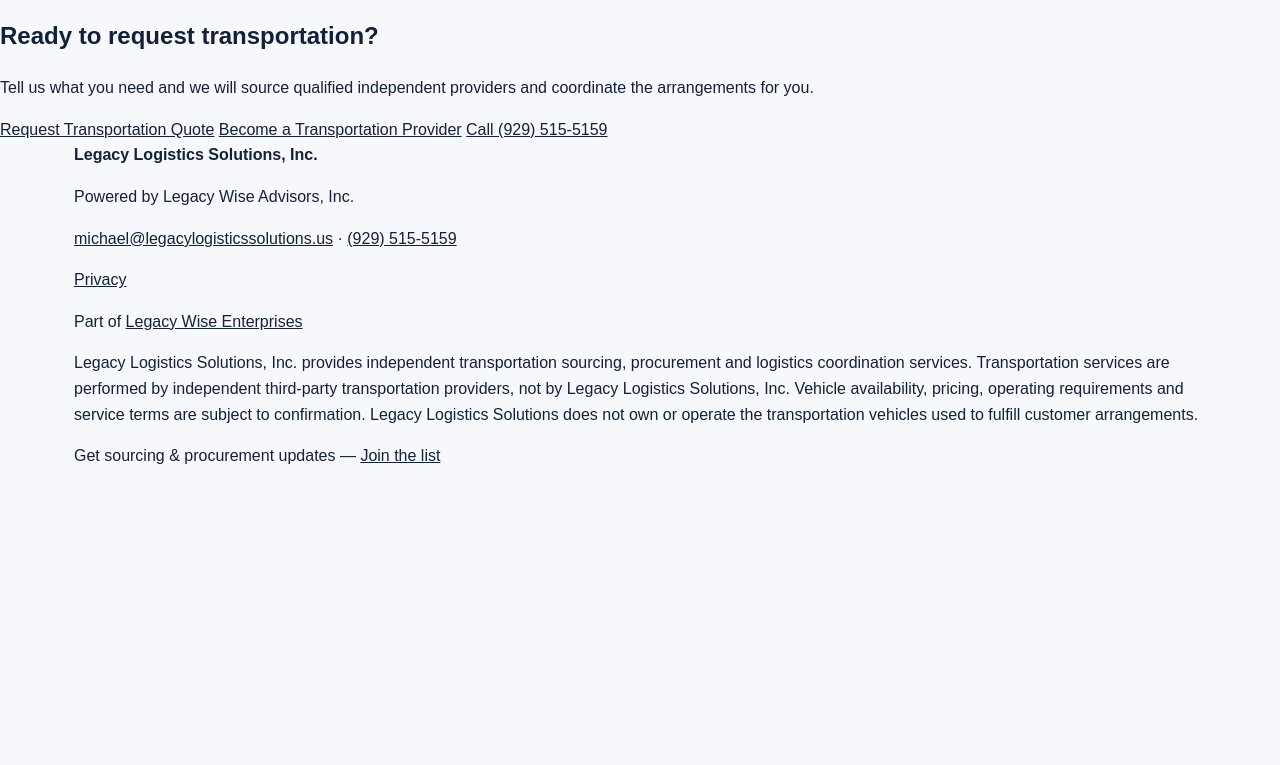
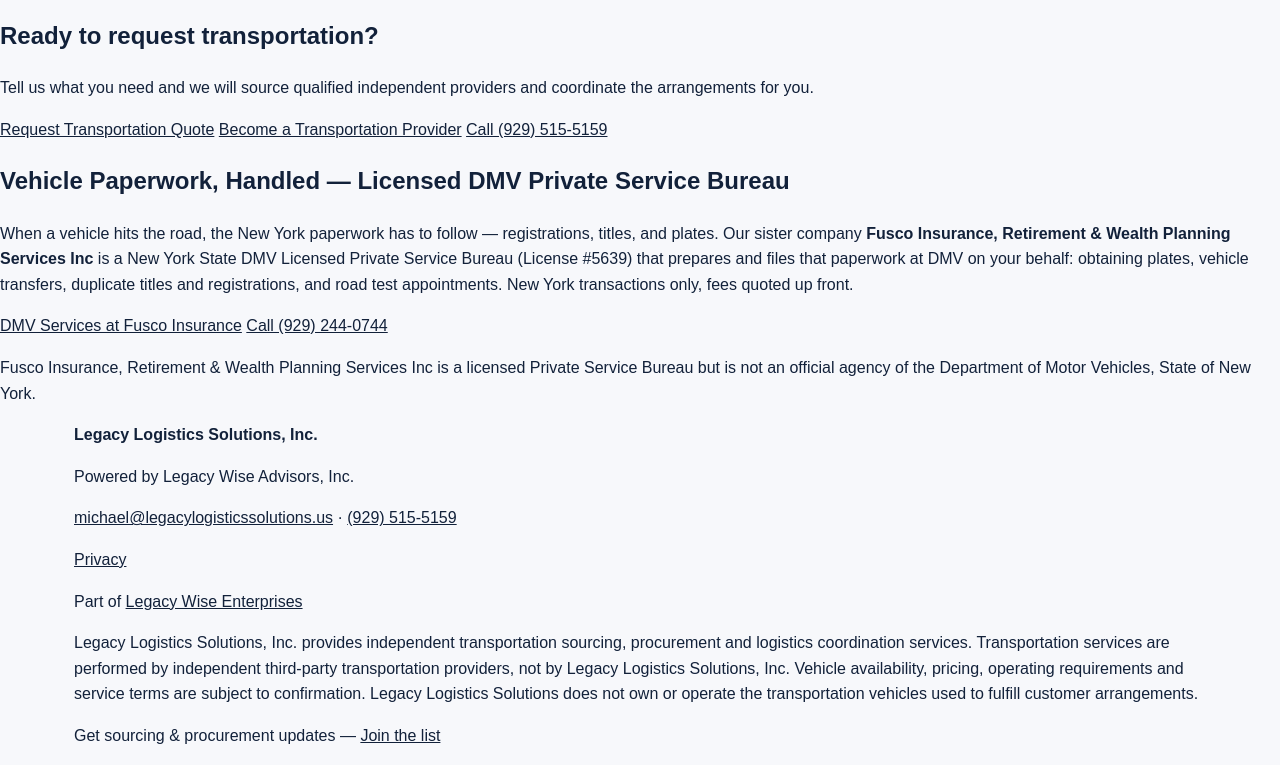
Before and after one commit to legacywise24/legacylogisticssolutions-site, a plain HTML site: page transportation.html in a window 1280 px wide. Shown: the part 7480-8245 px from the top of the page. Before the commit the page ends 7965 px from the top, so only its background shows below. Drawn offline with Linux system fonts and the light colour scheme.

Commit message:
Link transportation and procurement pages to Fusco DMV Services (PSB)

```diff
--- a/transportation.html
+++ b/transportation.html
@@ -100,6 +100,7 @@
 <section class="panel"><h2>How Our Transportation Concierge Service Works</h2><ol><li><strong>Tell Us What You Need</strong> — submit requirements: dates, locations, passenger count, itinerary, special considerations.</li><li><strong>We Source Transportation Providers</strong> — LLS identifies and contacts qualified independent providers.</li><li><strong>We Evaluate Transportation Options</strong> — proposals, service requirements, equipment, pricing.</li><li><strong>We Coordinate Your Booking</strong> — once you approve the proposal and terms, LLS coordinates with the selected provider.</li><li><strong>We Help Manage the Details</strong> — itinerary, scheduling, communication, logistics.</li></ol></section>
 <section class="panel"><h2>Why Choose Legacy Logistics Solutions?</h2><ul><li><strong>Independent Sourcing</strong> — not limited to one company or fleet.</li><li><strong>Nationwide Provider Access</strong> — solutions across the US through independent providers.</li><li><strong>Competitive Procurement</strong> — quotations obtained and evaluated per request.</li><li><strong>One Point of Contact</strong> — coordinate with LLS instead of managing multiple providers.</li><li><strong>Flexible Transportation Arrangements</strong> — single outing to recurring shuttle program.</li><li><strong>Professional Coordination</strong> — planning, scheduling, vendor communications, logistics.</li></ul></section>
 <section class="panel"><h2>Ready to request transportation?</h2><p>Tell us what you need and we will source qualified independent providers and coordinate the arrangements for you.</p><a class="form-link" href="https://tally.so/r/6DjNqe?utm_source=website&utm_medium=intake-link&source_page=transportation">Request Transportation Quote</a> <a class="form-link" href="transportation-providers.html">Become a Transportation Provider</a> <a class="form-link" href="tel:+19295155159">Call (929) 515-5159</a></section>
+<section class="panel"><h2>Vehicle Paperwork, Handled — Licensed DMV Private Service Bureau</h2><p>When a vehicle hits the road, the New York paperwork has to follow — registrations, titles, and plates. Our sister company <strong>Fusco Insurance, Retirement &amp; Wealth Planning Services Inc</strong> is a New York State DMV Licensed Private Service Bureau (License #5639) that prepares and files that paperwork at DMV on your behalf: obtaining plates, vehicle transfers, duplicate titles and registrations, and road test appointments. New York transactions only, fees quoted up front.</p><div><a class="form-link" href="https://fuscoinsuranceny.com/dmv-services.html">DMV Services at Fusco Insurance</a> <a class="form-link" href="tel:+19292440744">Call (929) 244-0744</a></div><p class="small">Fusco Insurance, Retirement &amp; Wealth Planning Services Inc is a licensed Private Service Bureau but is not an official agency of the Department of Motor Vehicles, State of New York.</p></section>
 </main>
 <footer><div class="wrap"><strong>Legacy Logistics Solutions, Inc.</strong><p>Powered by Legacy Wise Advisors, Inc.</p><p><a href="mailto:michael@legacylogisticssolutions.us">michael@legacylogisticssolutions.us</a> · <a href="tel:+19295155159">(929) 515-5159</a></p><p><a href="https://legacywiseenterprises.com/privacy-policy.html">Privacy</a></p><p>Part of <a href="https://legacywiseenterprises.com">Legacy Wise Enterprises</a></p><p>Legacy Logistics Solutions, Inc. provides independent transportation sourcing, procurement and logistics coordination services. Transportation services are performed by independent third-party transportation providers, not by Legacy Logistics Solutions, Inc. Vehicle availability, pricing, operating requirements and service terms are subject to confirmation. Legacy Logistics Solutions does not own or operate the transportation vehicles used to fulfill customer arrangements.</p><p>Get sourcing &amp; procurement updates — <a href="https://tally.so/r/WJrdea?utm_source=website&utm_medium=footer-link&source_page=transportation">Join the list</a></p></div></footer>
 <script src="assistant.js" defer></script>
```
Also changed, not shown: procurement.html (+1 -0 lines).
